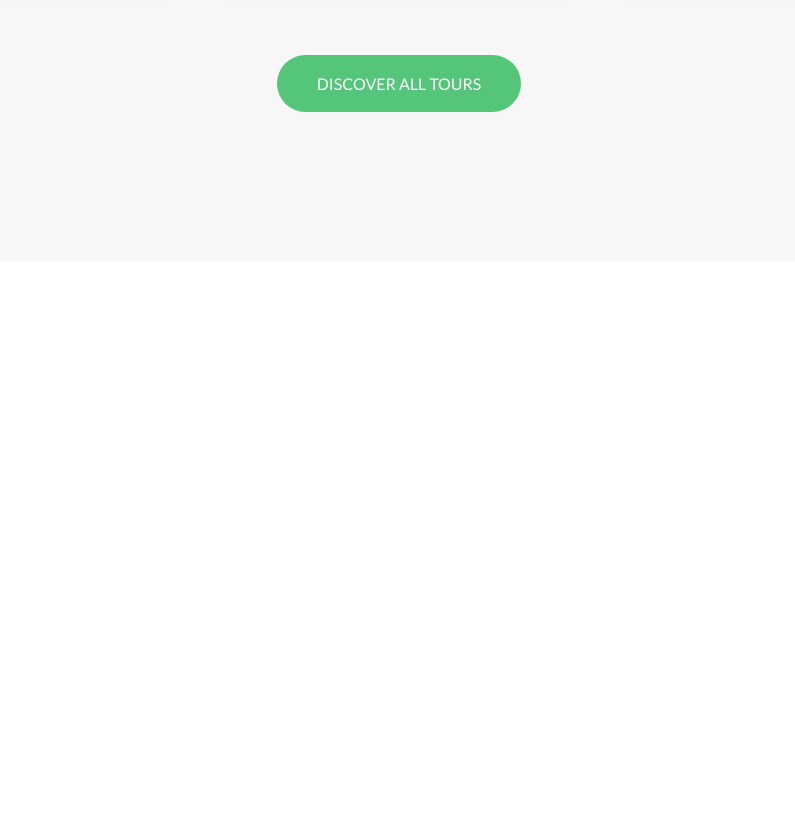
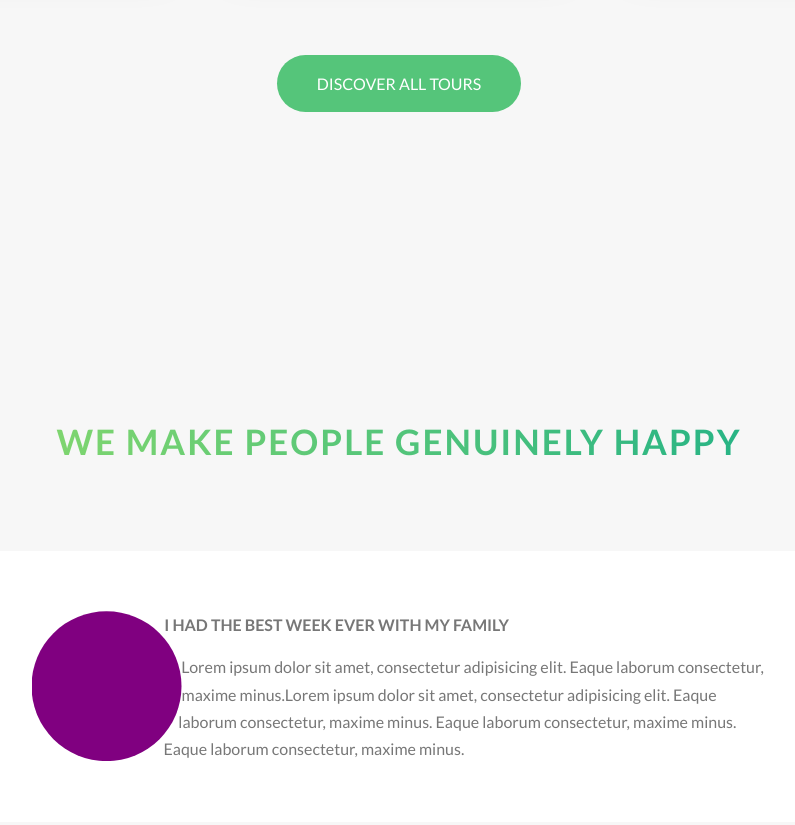
Before and after one commit to ellijayne/advanced-css-sass-play, a plain HTML site: page Natours/starter/index.html in a window 1280 px wide. Shown: the part 3099-3924 px from the top of the page, without its empty margins (241-1036 px from the left). Before the commit the page ends 3391 px from the top, so only its background shows below. Drawn offline with Linux system fonts and the light colour scheme.

```diff
--- a/Natours/starter/index.html
+++ b/Natours/starter/index.html
@@ -10,7 +10,7 @@
         <link rel="stylesheet" href="css/style.css">
         <link rel="shortcut icon" type="image/png" href="img/favicon.png">
 
-        <title>Natours | Exciting tours for adventurous people</title>
+        <title>Natours | Exciting Tours For Adventurous People</title>
     </head>
 
 
@@ -257,7 +257,35 @@
                 <a href="#" class="btn btn--green">Discover all tours</a>
               </div>
             </section>
+
+            <section class="section-stories">
+              <div class="u-center-text u-margin-bottom-big">
+                  <h2 class="heading-secondary">
+                    We make people genuinely happy
+                  </h2>
+              </div>
+
+              <div class="row">
+                <div class="story">
+                  <figure class="story__shape">
+                    <!-- this is the best thing to do for an image and a caption over it -->
+
+                  </figure>
+                  <div class="story__text">
+                    <h3 class="heading-tertiary u-margin-bottom-small">I had the best week ever with my family</h3>
+                    <p>Lorem ipsum dolor sit amet, consectetur adipisicing elit. Eaque laborum consectetur, maxime minus.Lorem ipsum dolor sit amet, consectetur adipisicing elit. Eaque laborum consectetur, maxime minus. Eaque laborum consectetur, maxime minus. Eaque laborum consectetur, maxime minus.</p>
+                  </div>
+                </div>
+              </div>
+            </section>
         </main>
+
+
+
+
+
+
+
 
         <!-- <section class="grid-test">
 
--- /dev/null
+++ b/Natours/starter/sass/components/_story.scss
@@ -0,0 +1,21 @@
+.story {
+  width: 75%;
+  margin: 0 auto;
+  box-shadow: 0 3rem 6remrgba($color-black, 0.1);
+  background-color: $color-white;
+  border-radius: 3px;
+  padding: 6rem;
+  font-size: $default-font-size;
+
+  &__shape {
+    width: 15rem;
+    height: 15rem;
+    background-color: purple;
+    float: left;
+    -webkit-shape-outside: circle(50% at 50% 50%);
+    shape-outside: circle(50% at 50% 50%); //first num is radius of circ the second two mean positon vert and hori, this is saying 50% of vert and 50% of hori of circle. this will also only work if it is floated and has a width and height defined.
+    -webkit-clip-path: circle(50% at 50% 50%);
+    clip-path: circle(50% at 50% 50%);
+
+  }
+}
--- a/Natours/starter/sass/main.scss
+++ b/Natours/starter/sass/main.scss
@@ -12,6 +12,7 @@
 @import "components/card";
 @import "components/composition";
 @import "components/feature-box";
+@import "components/story";
 
 @import "layout/grid";
 @import "layout/header";
--- a/Natours/starter/sass/pages/_home.scss
+++ b/Natours/starter/sass/pages/_home.scss
@@ -24,3 +24,8 @@
   padding: 25rem 0 15rem;
   margin-top: -10rem; //moving section up again
 }
+
+.section-stories {
+  padding: 15rem 0;
+  background-color: $color-grey-light-1;
+}
```
Also changed, not shown: Natours/starter/css/style.css, 1 other file.
